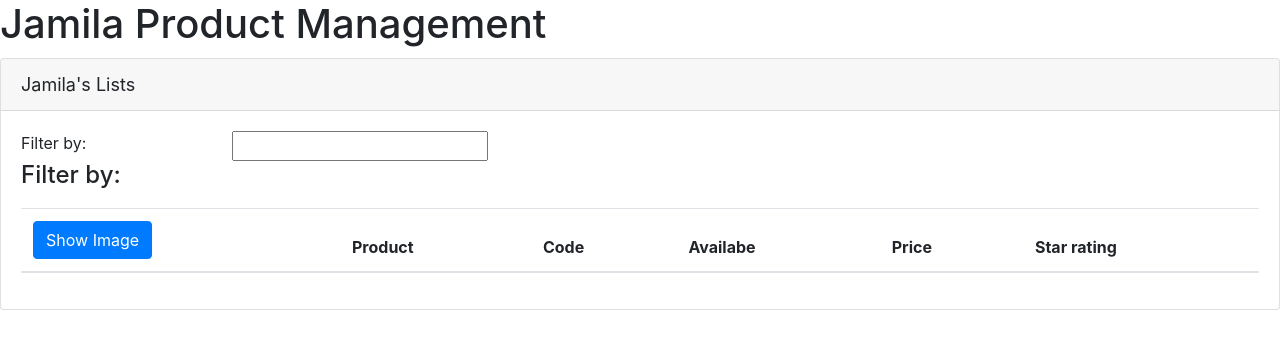
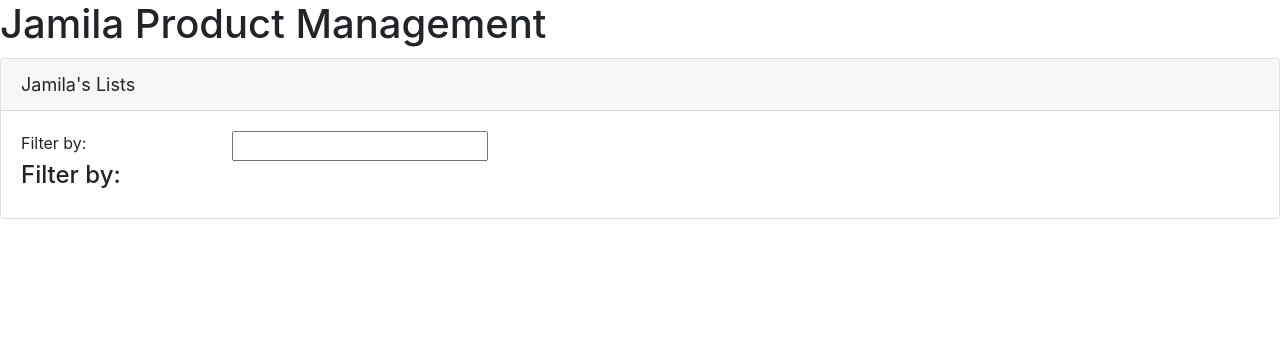
Before and after one commit to achingachris/angular-getting-started, an Angular app: page / in a window 1280 px wide. Shown: the top 348 px of the page. Built offline with nearby package versions, Linux system fonts and the light colour scheme.

Commit message:
added pipes and data binding

```diff
--- a/src/app/products/product-list.component.html
+++ b/src/app/products/product-list.component.html
@@ -6,21 +6,21 @@
     <div class="row">
       <div class="col-md-2">Filter by:</div>
       <div class="col-md-4">
-        <input type="text" >
+        <input type="text" [(ngModel)]='listFilter'>
       </div>
     </div>
     <div class="row">
       <div class="col-md-6">
-        <h4>Filter by:</h4>
+        <h4>Filter by: {{listFilter}}</h4>
       </div>
     </div>
     <div class="table-responsive">
-      <table class="table">
+      <table class="table" *ngIf='products && products.length'>
         <thead>
           <tr>
             <th>
-              <button class="btn btn-primary">
-                Show Image
+              <button class="btn btn-primary" (click)='toggleImage()'>
+                {{ showImage ? 'Hide' : 'Show' }} Image
               </button>
             </th>
             <th>Product</th>
@@ -30,7 +30,24 @@
             <th>Star rating</th>
           </tr>
         </thead>
-        <tbody></tbody>
+        <tbody>
+          <tr *ngFor='let products of products'>
+            <td>
+              <img
+                *ngIf='showImage'
+                [src]='products.imageUrl'
+                [title]='products.productName'
+                [style.width.px]='imageWidth'
+                [style.margin.px]='imageMargin'
+              >
+            </td>
+            <td>{{products.productName}}</td>
+            <td>{{products.productCode | lowercase}}</td>
+            <td>{{products.releaseDate}}</td>
+            <td>{{products.price | currency:'USD':'symbol':'1.2-2'}}</td>
+            <td>{{products.starRating}}</td>
+          </tr>
+        </tbody>
       </table>
     </div>
   </div>
```
